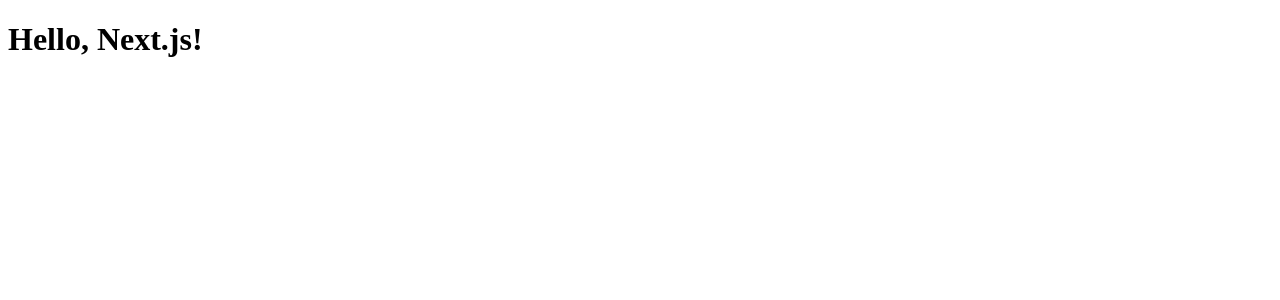
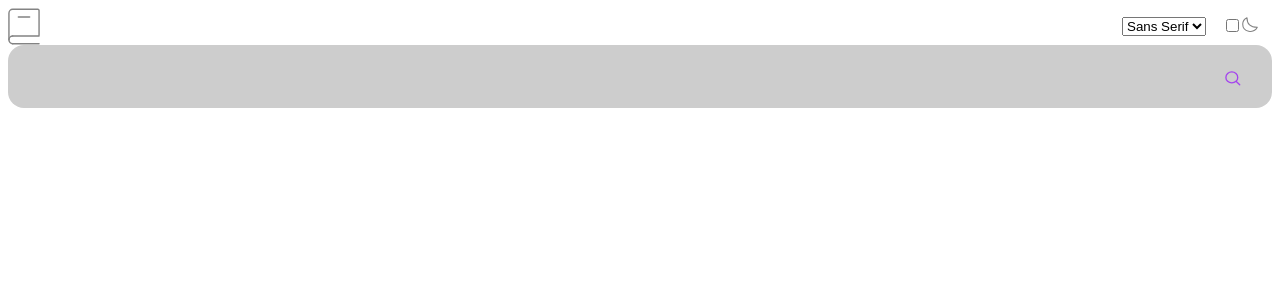
Before and after one commit to diegotorres9/dictionary-app, a Next.js app: page / in a window 1280 px wide. Shown: the top 300 px of the page. Built offline with nearby package versions, Linux system fonts and the light colour scheme.

Commit message:
header and searchbar components plus styling

```diff
--- /dev/null
+++ b/app/components/header/Header.js
@@ -0,0 +1,37 @@
+import Image from "next/image"
+import AppLogo from "../../../public/images/logo.svg";
+import MoonIcon from "../../../public/images/icon-moon.svg";
+import styles from "./headerstyles.module.css";
+
+export default function Header () {
+    return (
+    <header className={styles.header}>
+        <Image
+            width={32}
+            height={36.5}
+            alt="Dictionary App Logo."
+            src={AppLogo}
+        />
+        <div className="font-select">
+            <select name="fonts" id="font-select" className="font-select" aria-label="font-select">
+            <option value="sans-serif">Sans Serif</option>
+            <option value="serif">Serif</option>
+            <option value="mono">Mono</option>
+        </select>
+        </div>
+
+        <div className="theme-switch-container">
+            <label htmlFor="theme-switch" id="switch" className="switch">
+                <input type="checkbox" id="theme-slider" className="theme-slider" />
+                <span className="slider round"></span>
+            </label>
+            <Image
+                width={15.55}
+                height={15.55}
+                alt=""
+                src={MoonIcon}
+            />
+        </div>
+    </header>
+    )
+}
--- /dev/null
+++ b/app/components/header/headerstyles.module.css
@@ -0,0 +1,5 @@
+.header {
+    display: grid;
+    grid-template-columns: 1fr 100px 50px;
+    align-items: center;
+}
--- /dev/null
+++ b/app/components/searchbar/Searchbar.js
@@ -0,0 +1,21 @@
+import Image from "next/image";
+import SearchIcon from "../../../public/images/icon-search.svg";
+import styles from "./searchbar.module.css"
+
+export default function Searchbar () {
+    return (
+        <div className="search-bar-container">
+            <form action="" className={styles.form}>
+                <input aria-label="search" type="search" id="searchbar" className={styles.searchbar} name="searchbar" />
+                <button type="submit" className={`${styles.search} ${styles.button}`}>
+                    <Image
+                        width={15.55}
+                        height={15.55}
+                        alt=""
+                        src={SearchIcon}
+                    />
+                </button>
+            </form>
+        </div>
+    )
+}
--- /dev/null
+++ b/app/components/searchbar/searchbar.module.css
@@ -0,0 +1,26 @@
+.form {
+    position: relative;
+}
+
+.search {
+    position: absolute;
+    right: 25px;
+    top: 25px;
+}
+
+.button {
+    border: none;
+    background: none
+}
+
+.searchbar{
+    width: 100%;
+    padding: 20px 24px;
+    background-color: #CDCDCD;
+    border: none;
+    border-radius: 16px;
+    outline-color: #A445ED;
+    color: #2D2D2D;
+    font-weight: bold;
+    font-size: clamp(1rem, 0.376vw + 0.912rem, 1.25rem);
+}
--- a/app/page.js
+++ b/app/page.js
@@ -1,3 +1,13 @@
+import Header from "./components/header/Header";
+import Searchbar from "./components/searchbar/Searchbar";
+
 export default function Page() {
-    return <h1>Hello, Next.js!</h1>
+    return (
+        <>
+        <Header />
+        <main>
+            <Searchbar />
+        </main>
+        </>
+    )
 }
```
